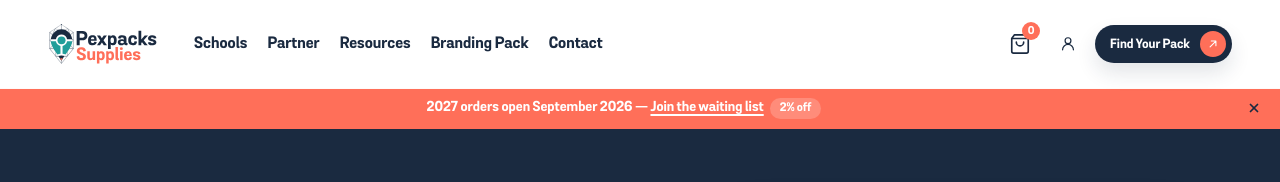
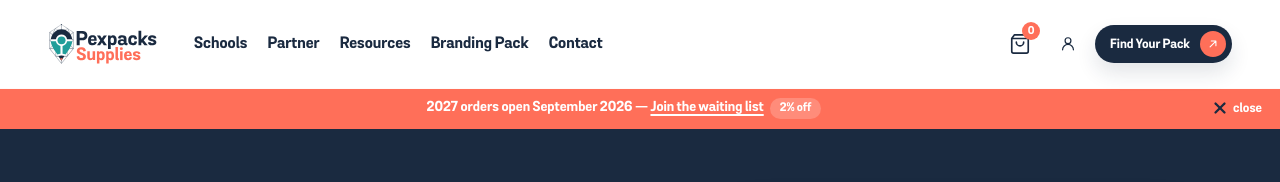
Before and after one commit to mcebisidesigner-spec/pexpacks-supplies, a Next.js app: page / in a window 1280 px wide. Shown: the top 182 px of the page. Built offline with nearby package versions, Linux system fonts and the light colour scheme; no server answers.

Commit message:
Enlarge X icon and add 'close' label (hidden on mobile)
- SVG icon 18x18 (16x16 mobile) for better visibility
- Navy X + white 'close' text in a flex row
- 'close' hides on screens under 600px

```diff
--- a/components/shared/WaitlistBanner.module.css
+++ b/components/shared/WaitlistBanner.module.css
@@ -42,21 +42,51 @@
   bottom: 0;
   right: 12px;
   margin: auto 0;
-  width: 28px;
   height: 28px;
   border: none;
-  border-radius: 50%;
+  border-radius: var(--radius-pill);
   background: none;
-  color: var(--pex-navy);
   cursor: pointer;
-  display: grid;
-  place-items: center;
-  padding: 0;
+  display: flex;
+  align-items: center;
+  gap: 4px;
+  padding: 0 6px;
+  color: #fff;
+  font-family: inherit;
+  font-size: 13px;
+  font-weight: 700;
+  line-height: 1;
+  transition: opacity 0.2s;
+}
+
+.closeBtn:hover {
+  opacity: 0.8;
 }
 
 .closeBtn svg {
-  width: 14px;
-  height: 14px;
+  width: 18px;
+  height: 18px;
+  color: var(--pex-navy);
+  flex-shrink: 0;
+}
+
+.closeLabel {
+  color: #fff;
+}
+
+@media (max-width: 600px) {
+  .closeLabel {
+    display: none;
+  }
+
+  .closeBtn {
+    padding: 0 4px;
+  }
+
+  .closeBtn svg {
+    width: 16px;
+    height: 16px;
+  }
 }
 
 @media (max-width: 1024px) {
--- a/components/shared/WaitlistBanner.tsx
+++ b/components/shared/WaitlistBanner.tsx
@@ -61,6 +61,7 @@ export function WaitlistBanner() {
           <path d="M18 6 6 18" />
           <path d="m6 6 12 12" />
         </svg>
+        <span className={styles.closeLabel}>close</span>
       </button>
     </div>
   );
```
